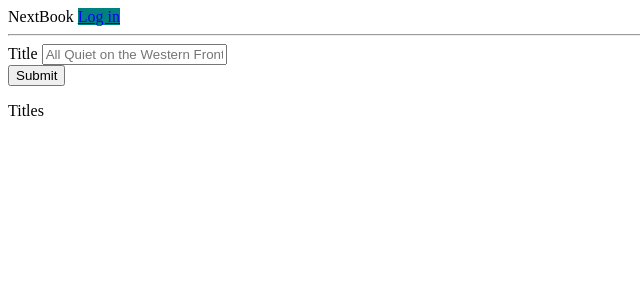
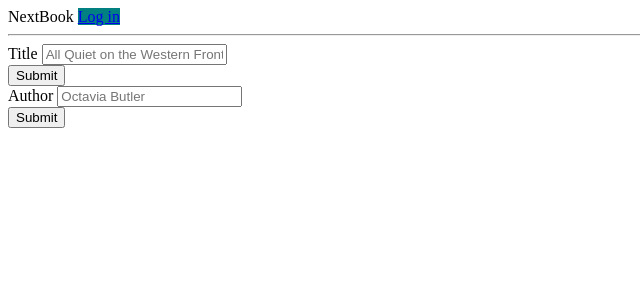
Before and after one commit to J-A-Gray/next-book, a Flask app: page /search in a window 1280 px wide. Shown: the top 300 px of the page, without its empty margins (0-640 px from the left). Run offline with Flask 2, Linux system fonts and the light colour scheme; some libraries are stand-ins or nearby versions.

Commit message:
Added display results of search by author, search by author json route, search by author js function.

```diff
--- a/database_functions.py
+++ b/database_functions.py
@@ -43,7 +43,7 @@ def get_books_by_author(author):
 
 def get_book_by_title(title):
     """Get a book object by title"""
-    title = str(title)
+
     books = Book.query.filter(Book.title.ilike("%" + str(title) + "%")).all()
 
     return books
--- a/server.py
+++ b/server.py
@@ -14,7 +14,7 @@ from outward import write_rating_data
 from ml import get_nearest_neighbors
 
 
-from database_functions import add_anon_user, get_last_user_id, get_last_rating_id, get_book_id, add_rating, create_user_list, create_neighbors_book_dict, get_recommendations_lst, get_book_by_title
+from database_functions import add_anon_user, get_last_user_id, get_last_rating_id, get_book_id, add_rating, create_user_list, create_neighbors_book_dict, get_recommendations_lst, get_book_by_title, get_books_by_author
 
 
 app = Flask(__name__)
@@ -247,20 +247,10 @@ def search_books():
     """Searches for books to add to ratings list"""
 
 
-
-    # if request.args:
-    #     author = request.args.get('author')
-    #     title = request.args.get('title')
-
-    #     # if title:
-    #     #     book1 = get_book_by_title(title)
-    #     #     print(book1)
-
-
     return render_template('search.html')
 
 @app.route('/search-by-title.json')
-def search_books_db():
+def search_books_by_title():
 
     title = request.args.get("title")
 
@@ -275,13 +265,32 @@ def search_books_db():
 
         # return jsonify({"books": books_by_title})
 
+    else:
+        return "No books found."
 
-        # book_as_lst = []
-        # for book in books_by_title:
-        #     books_as_lst.append(book.title)
+@app.route('/search-by-author.json')
+def search_books_by_author():
+
+    author = request.args.get("author")
+    print(author)
+
+    if author:
+        books_by_author = get_books_by_author(author)
+        print(books_by_author)
+        books_by_author_serialized = Book.serialize_list(books_by_author)
+        for book in books_by_author_serialized:
+           del book['ratings']
+
+        return jsonify(books_by_author_serialized)
+
+        # return jsonify({"books": books_by_title})
 
     else:
         return "No books found."
+
+@app.route('/books-added')
+def gather_books():
+    pass
 
 if __name__ == "__main__":
     # We have to set debug=True here, since it has to be True at the
--- /dev/null
+++ b/static/book-by-author.js
@@ -0,0 +1,22 @@
+function initSearchByAuthorFormHandler() {
+    $('#search-by-author-form').on('submit', evt => {
+        evt.preventDefault();
+
+        const formData = {
+            author: $('#author-field').val()
+        };
+
+        $.get('/search-by-author.json', formData, (results) => {
+            // pointers from https://stackoverflow.com/questions/26691776/dynamically-create-checkboxes-from-ajax-response
+            $.each(results, function (key, value) {
+                let li = $('<li><input type="checkbox" name="'+ value.book_id + '"/>' + '<label for="' + value.book_id + '"></label></li>');
+                li.find('label').text(value.title);
+                $('#bklist').append(li);
+            });
+        });
+    });
+}
+// how to collect clicks/submit form
+// sidebar with all currently top rated books?
+// then collect all and route into recommendation process
+initSearchByAuthorFormHandler();
--- a/templates/search.html
+++ b/templates/search.html
@@ -4,7 +4,7 @@ NextBook - Search
 {% endblock %}
 
 {% block content %}
-
+<div>
 <form id="search-by-title-form" method="get"
 action="/search-by-title.json">
     <div class="form-group">
@@ -19,20 +19,37 @@ action="/search-by-title.json">
         <input type="submit" class="btn btn-primary">
     </div>
 </form>
+</div>
+
+<div>
+<form id="search-by-author-form" method="get"
+action="/search-by-author.json">
+    <div class="form-group">
+        <label for="author-field">Author</label>
+        <input type="text"
+               class="form-control"
+               name="author"
+               id="author-field"
+               placeholder="Octavia Butler">
+    </div>
+    <div class="form-group">
+        <input type="submit" class="btn btn-primary">
+    </div>
+</form>
+
 
 <script src="/static/book-by-title.js"></script>
+<script src="/static/book-by-author.js"></script>
+</div>
 
-<div>
-    <form id="results-from-title-search" method="get" action=?>
+
+<div id="results-from-search">
+    <form id="results-from-search" method="get" action="/books-added">
         <div class="form-group">
-            <p>Titles</p>
-
             <ul id="bklist"></ul>
-
-            <!-- <div id="book-title"><br></div>
-            <div id="book-author"><br></div> -->
         </div>
     </form>
+</div>
 
 
 {% endblock %}
```
